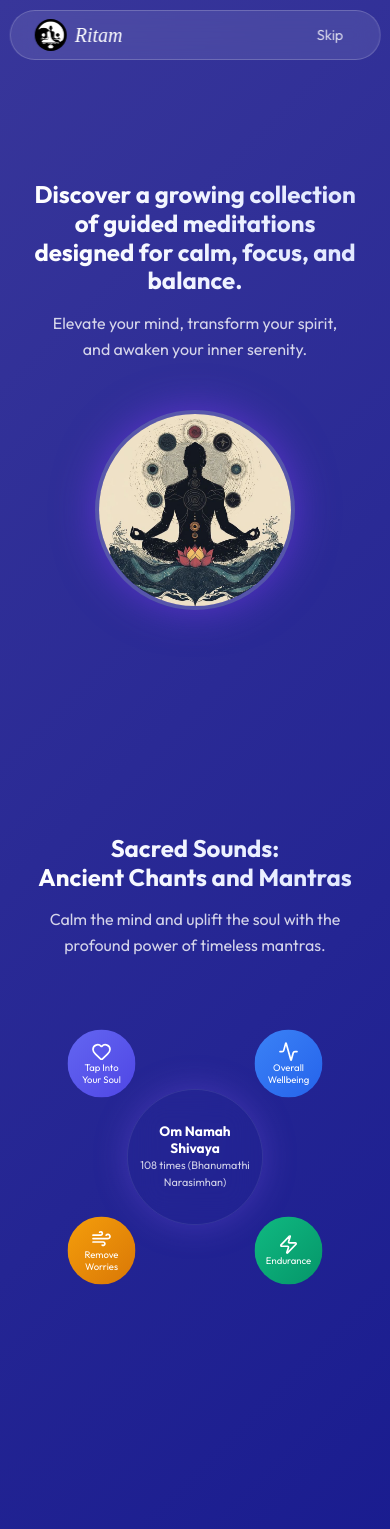
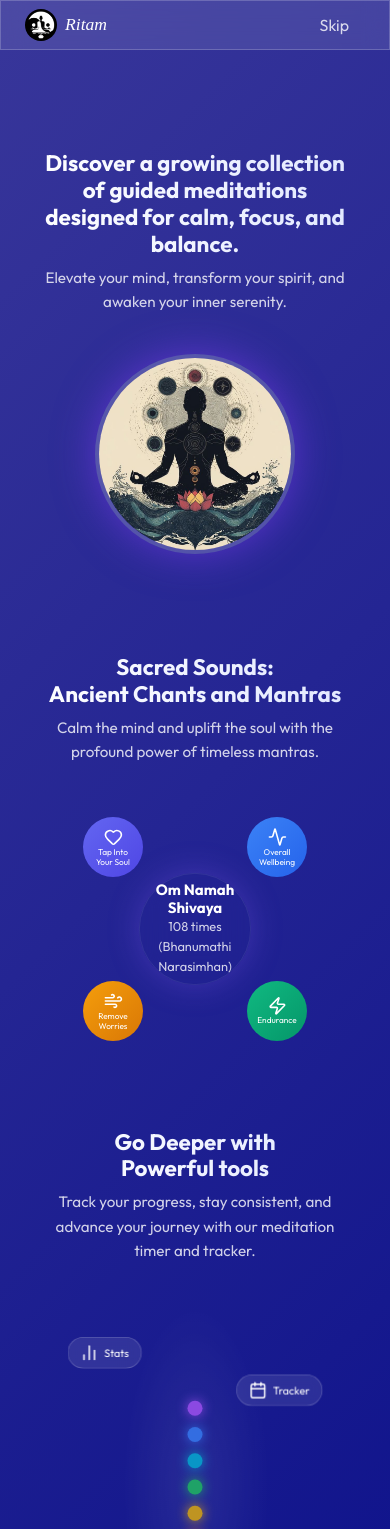
Before and after one commit to ankitXdev/ritam, a React (Vite) app: page / in a window 390 px wide. Shown: the top 1529 px of the page. Built offline with nearby package versions, Linux system fonts and the light colour scheme; no server answers.

Commit message:
Tighten mobile landing page layout to reduce empty space

```diff
--- a/src/mobile.css
+++ b/src/mobile.css
@@ -1,47 +1,115 @@
 /* Mobile Optimizations */
 @media screen and (max-width: 768px) {
 
+    /* General Layout */
+    .section {
+        min-height: auto !important;
+        /* Remove the huge 90vh gap */
+        padding: 30px 0 !important;
+        /* Reduce vertical padding between sections */
+    }
+
     /* Navigation */
     .navbar {
-        top: 10px;
+        top: 0;
+        /* Stick to the very top */
         height: 50px;
-        width: 95%;
+        width: 100%;
+        /* Full width for a more solid look */
+        border-radius: 0;
+        /* Remove rounded corners on mobile */
     }
 
     .logo-img {
-        height: 32px;
+        height: 28px;
     }
 
     .logo-script {
-        font-size: 1.25rem !important;
-        /* Force override inline styles if needed, though class precedence is weak */
-    }
-
-    .btn-skip {
-        font-size: 0.9rem;
-        padding: 6px 12px;
+        font-size: 1.1rem !important;
     }
 
     /* Typography */
     .title {
-        font-size: 1.8rem;
-        padding: 0 10px;
+        font-size: 1.6rem;
+        margin-bottom: 0.5rem;
+        padding: 0 15px;
     }
 
     .subtitle {
-        font-size: 1rem;
-        padding: 0 15px;
+        font-size: 0.95rem;
+        margin-bottom: 1.5rem !important;
+        /* Reduced from 3rem */
+        padding: 0 20px;
     }
 
     /* Hero Section */
     .section.hero {
-        padding-top: 100px;
-        min-height: auto;
+        padding-top: 70px !important;
+        /* Bring content up closer to navbar */
     }
 
     .center-guru {
-        margin-top: 20px;
-        margin-bottom: 30px;
+        margin-top: 10px;
+        margin-bottom: 20px;
+    }
+
+    .guru-circle {
+        width: 240px !important;
+        /* Slightly larger to fill the screen better */
+        height: 240px !important;
+    }
+
+    /* Chants Section */
+    .chant-circle-container {
+        width: 280px;
+        height: 280px;
+        margin-top: 15px;
+    }
+
+    .chant-center {
+        width: 140px;
+        height: 140px;
+        padding: 8px;
+    }
+
+    .chant-orb {
+        width: 75px;
+        height: 75px;
+        font-size: 0.65rem;
+    }
+
+    /* Tools Section */
+    .chakra-body {
+        transform: scale(0.75);
+        margin-top: -50px;
+        /* Pull it up */
+        margin-bottom: -50px;
+    }
+
+    /* Community Hub */
+    .community-hub {
+        margin-top: 10px;
+        gap: 15px;
+        /* Tighter gap */
+    }
+
+    .globe-core {
+        transform: scale(0.7);
+        margin-bottom: -40px;
+        /* Overlap slightly with cards for density */
+    }
+
+    .stat-orbit-card {
+        min-width: 85%;
+        margin: 5px 0;
+        padding: 12px 16px;
+        /* Slimmer cards */
+    }
+}
+
+@media screen and (max-width: 480px) {
+    .title {
+        font-size: 1.4rem;
     }
 
     .guru-circle {
@@ -49,85 +117,7 @@
         height: 200px !important;
     }
 
-    /* Chants Section */
     .chant-circle-container {
-        width: 300px;
-        height: 300px;
-        margin-top: 30px;
-    }
-
-    .chant-center {
-        width: 160px;
-        height: 160px;
-        padding: 10px;
-    }
-
-    .chant-center h3 {
-        font-size: 1rem;
-    }
-
-    .chant-center p {
-        font-size: 0.8rem;
-    }
-
-    .chant-orb {
-        width: 80px;
-        height: 80px;
-        font-size: 0.7rem;
-    }
-
-    /* Tools Section */
-    .chakra-body {
-        transform: scale(0.8);
-        height: auto;
-        /* Allow auto height on scale */
-        min-height: 400px;
-    }
-
-    /* Community Hub (Orbits) */
-    .community-hub {
-        flex-direction: column;
-        height: auto;
-        padding: 20px 0;
-        gap: 30px;
-    }
-
-    .globe-core {
         transform: scale(0.8);
     }
-
-    .stat-orbit-card {
-        position: relative;
-        /* Switch to static flow on mobile */
-        min-width: 90%;
-        max-width: 300px;
-        left: auto !important;
-        right: auto !important;
-        /* Reset existing positions */
-        top: auto !important;
-        bottom: auto !important;
-        animation: none !important;
-        /* Disable floating on mobile for stability */
-        transform: none !important;
-        margin: 10px 0;
-    }
-
-    .orbit-left,
-    .orbit-right {
-        /* No additional specific overrides needed if using !important on general class or scoped correctly above */
-    }
-
-    /* Reset animations that rely on standard positions if needed */
-    /* Or simply stacking them is enough */
 }
-
-@media screen and (max-width: 480px) {
-    .title {
-        font-size: 1.5rem;
-    }
-
-    .chant-circle-container {
-        transform: scale(0.85);
-        /* Scale down further for very small screens */
-    }
-}
```
